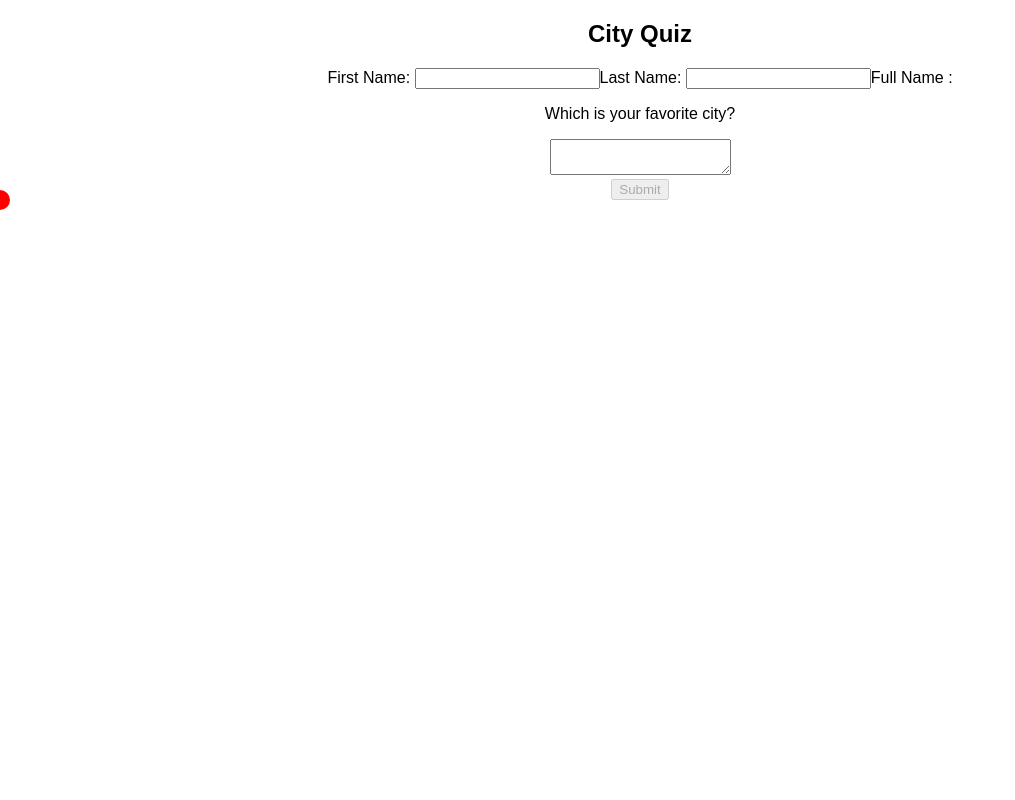
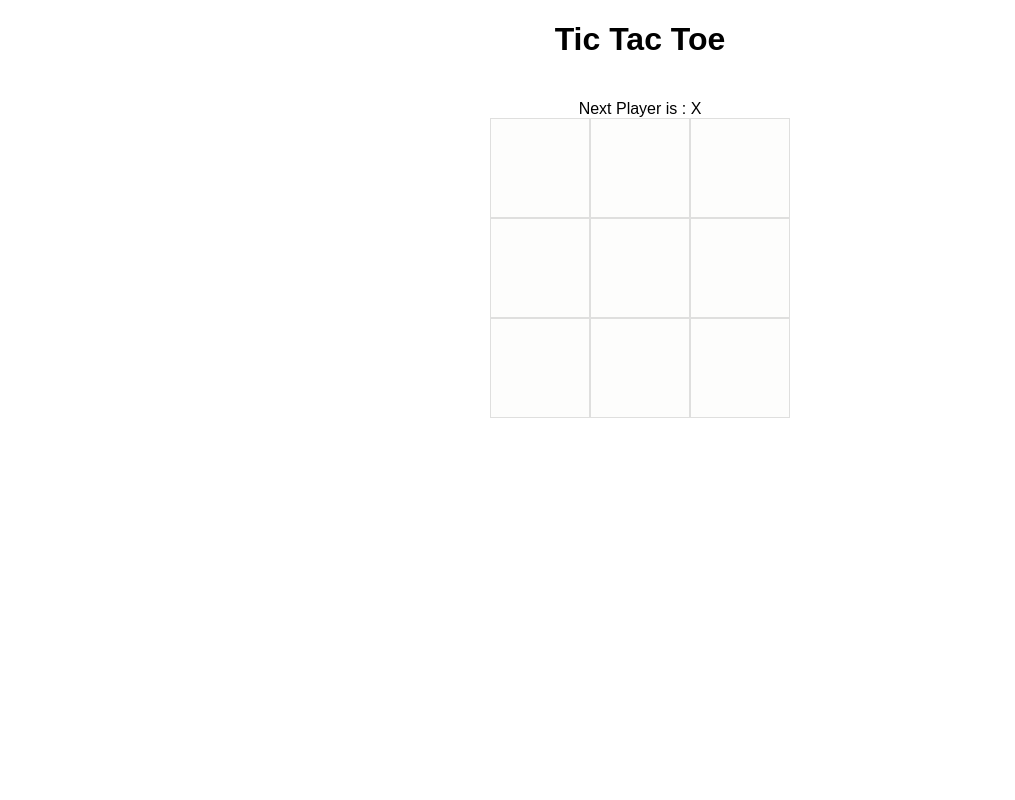
Before and after one commit to divya-123/react-interview, a React (Create React App) app: page / in a window 1280 px wide. Shown: the top 800 px of the page, without its empty margins (0-1015 px from the left). Built offline with nearby package versions, Linux system fonts and the light colour scheme.

Commit message:
tic-tac-toe

```diff
--- a/src/App.js
+++ b/src/App.js
@@ -5,17 +5,29 @@ import FormContainer from './components/FormContainer';
 import MovingDot from './components/MovingDot';
 import Accordian from './components/Accordian';
 import TaskApp from './components/TaskApp';
-
+import NestedComments from './components/nested-comments/NestedComments';
+import commentsData from './data/comment.json';
+import Square from './components/tic-tac-toe/Square';
+import Board from './components/tic-tac-toe/Board';
 
 function App() {
   return (
     <div className="app">
       {/* <ProgressBarContainer />
       <InfiniteScrollContainer />      */}
-      <FormContainer />
+      {/* <FormContainer />
       <MovingDot />
       <Accordian />
-      <TaskApp />
+      <TaskApp /> */}
+      <h1>Tic Tac Toe</h1>
+      {/* <NestedComments comments={commentsData}
+                      onSubmit={()=>{}}
+                      onEdit={()=>{}}
+                      onDelete={()=>{}}
+                      onUpVote={()=>{}}
+                      onDownVote={()=>{}}/> */}
+
+      <Board />
     </div>
   );
 }
--- /dev/null
+++ b/src/components/nested-comments/Comment.js
@@ -0,0 +1,13 @@
+import React from 'react'
+
+const Comment = ({comment, onSubmit}) => {
+  return (
+    <div className='comment'>
+      <p>{comment.content}</p>
+      <p></p>
+      <p></p>
+    </div>
+  )
+}
+
+export default Comment
--- /dev/null
+++ b/src/components/nested-comments/NestedComments.js
@@ -0,0 +1,46 @@
+import React, { useState } from 'react'
+import Comment from './Comment'
+import useCommentTree from '../../hooks/use-comment-tree';
+import "./styles.css";
+
+const NestedComments = ({comments, onSubmit, onEdit, onDelete, onUpVote, onDownVote}) => {
+  const [comment, setComment] = useState("");
+  const {comments: commentsData} = useCommentTree(comments);
+
+  const handleChange = (e) =>{
+    setComment(e.target.value);
+  }
+
+  const handleSubmit = () =>{
+    if(comment){
+      setComment("");
+    }
+  }
+  return (
+    <div>
+      NestedComments
+      <Comment />
+      <div className='add-comment'>
+      <textarea value={comment}
+                onChange={handleChange}
+                rows={3}
+                cols={50}
+                placeholder='Add a new comment...'
+                className='comment-textarea'
+      />
+      <button className='comment-button'
+              onClick={handleSubmit}>
+              Add Comment
+      </button>
+      {commentsData.map((comment)=>{
+        return <Comment key={comment.id}
+                 comment={comment}
+                 onSubmitComment={handleChange}
+        />
+      })}
+      </div>
+    </div>
+  )
+}
+
+export default NestedComments
--- /dev/null
+++ b/src/components/nested-comments/styles.css
@@ -0,0 +1,24 @@
+.add-comment{
+    display: flex;
+    gap: 5px;
+    margin: 5px 5px;
+}
+
+.comment-textarea{
+    width: 100%;
+    padding: 10px;
+}
+
+.comment-button{
+    background-color: #007bff;
+    color: white;
+    border: none;
+    border-radius: 3px;
+    cursor: pointer;
+    padding: 5px 10px;
+    font-size: 12px;
+}
+
+.comment-button:hover{
+    background-color: #0056b3;
+}
--- /dev/null
+++ b/src/components/tic-tac-toe/Board.js
@@ -0,0 +1,68 @@
+import React, { useState } from 'react'
+import Square from './Square'
+import './styles.css';
+
+const Board = () => {
+  const [isXNext, setIsXNext] = useState(true);
+  const [squares, setSquares] = useState(Array(9).fill(null))
+
+  let label;
+  const handleClick = (i) => {
+    const nextSquares = squares.slice();
+    if(nextSquares[i] || calculateWinner(squares)) return;
+    if(isXNext){
+        nextSquares[i] = "X";
+    } else{
+        nextSquares[i] = "O";
+    }
+    setSquares(nextSquares);
+    setIsXNext(!isXNext);
+  }
+
+  const calculateWinner = (squares) => {
+    const lines = [[0,1,2], [3,4,5], [6,7,8],
+                   [0,4,8], [2,4,6],
+                   [0,3,6], [1,4,7], [2,5,8]];
+
+    for(let i=0;i<lines.length;i++){
+        const [a,b,c] = lines[i];
+        if(squares[a] == squares[b] && squares[b] == squares[c] && squares[a] == squares[c]){
+            return squares[a];
+        }
+    }
+    return null;
+  }
+
+  if(calculateWinner(squares)){
+    label="Winner is " + calculateWinner(squares);
+  } else{
+    label = isXNext ? "Next Player is : X" : "Next Player is : O" ;
+  }
+
+
+
+  return (
+    <div className='board'>
+      <div>
+        {label}
+      </div>
+      <div className='board-row'>
+        <Square value={squares[0]} onSquareClick={() => handleClick(0)}/>
+        <Square value={squares[1]} onSquareClick={() => handleClick(1)}/>
+        <Square value={squares[2]} onSquareClick={() => handleClick(2)}/>
+      </div>
+      <div className='board-row'>
+        <Square value={squares[3]} onSquareClick={() => handleClick(3)}/>
+        <Square value={squares[4]} onSquareClick={() => handleClick(4)}/>
+        <Square value={squares[5]} onSquareClick={() => handleClick(5)}/>
+      </div>
+      <div className='board-row'>
+        <Square value={squares[6]} onSquareClick={() => handleClick(6)}/>
+        <Square value={squares[7]} onSquareClick={() => handleClick(7)}/>
+        <Square value={squares[8]} onSquareClick={() => handleClick(8)}/>
+      </div>
+    </div>
+  )
+}
+
+export default Board
--- /dev/null
+++ b/src/components/tic-tac-toe/Square.js
@@ -0,0 +1,12 @@
+import React, { useState } from 'react'
+import './styles.css';
+
+const Square = ({value, onSquareClick}) => {
+  return (
+    <div>
+    <button className='square' onClick={onSquareClick}>{value}</button>
+    </div>
+  )
+}
+
+export default Square
--- /dev/null
+++ b/src/components/tic-tac-toe/styles.css
@@ -0,0 +1,18 @@
+.square{
+    background-color: rgb(253, 253, 252);
+    border: 1px solid rgba(8, 8, 8, 0.123);
+    height: 100px;
+    width: 100px;
+}
+
+.board-row{
+    display: flex;
+    height: 100px;
+}
+
+.board{
+    padding: 20px;
+    display: flex;
+    flex-direction: column;
+    align-items: center;
+}
--- /dev/null
+++ b/src/data/comment.json
@@ -0,0 +1,44 @@
+[{
+    "id": 1,
+    "content": "This is first comment.",
+    "votes": 5,
+    "timestamp": "2024-08-12T10:00:00Z",
+    "replies": [
+        {
+            "id": 2,
+            "content": "This is second comment.",
+            "votes": 15,
+            "timestamp": "2024-08-12T10:00:00Z",
+            "replies": []
+        },
+        {
+            "id": 3,
+            "content": "This is third comment.",
+            "votes": 52,
+            "timestamp": "2024-08-12T10:00:00Z",
+            "replies": []
+        }
+    ]
+},
+{
+    "id": 4,
+    "content": "This is fourth comment.",
+    "votes": 1,
+    "timestamp": "2024-08-12T10:00:00Z",
+    "replies": [
+        {
+            "id": 5,
+            "content": "This is fifth comment.",
+            "votes": 3,
+            "timestamp": "2024-08-12T10:00:00Z",
+            "replies": []
+        },
+        {
+            "id": 6,
+            "content": "This is sixth comment.",
+            "votes": 0,
+            "timestamp": "2024-08-12T10:00:00Z",
+            "replies": []
+        }
+    ]
+}]
--- /dev/null
+++ b/src/hooks/use-comment-tree.js
@@ -0,0 +1,10 @@
+import React, { useState } from 'react'
+
+const useCommentTree = (initialComments) => {
+  const [comments, setComments] = useState(initialComments);
+  return {
+    comments
+  }
+}
+
+export default useCommentTree
--- a/src/index.css
+++ b/src/index.css
@@ -1,4 +1,4 @@
-body {
+/* body {
   margin: 0;
   font-family: -apple-system, BlinkMacSystemFont, 'Segoe UI', 'Roboto', 'Oxygen',
     'Ubuntu', 'Cantarell', 'Fira Sans', 'Droid Sans', 'Helvetica Neue',
@@ -10,4 +10,4 @@ body {
 code {
   font-family: source-code-pro, Menlo, Monaco, Consolas, 'Courier New',
     monospace;
-}
+} */
--- a/src/styles.css
+++ b/src/styles.css
@@ -57,3 +57,7 @@ body{
     object-fit: cover;
     margin-bottom: 3px;
 }
+
+.app{
+    align-items: center;
+}
```
